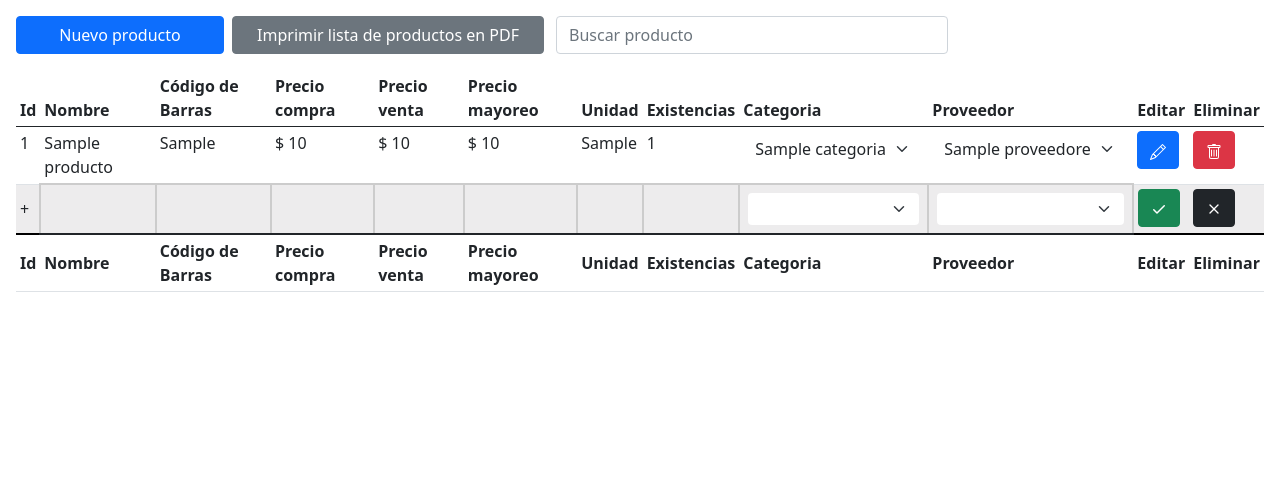
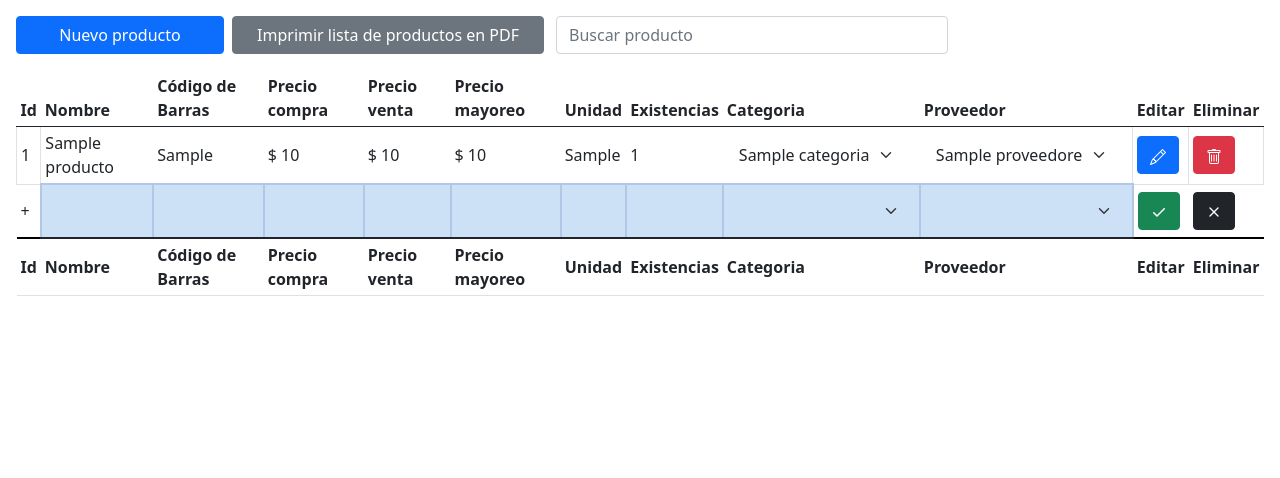
Before and after one commit to Davix002/miscelanea_nelsy, a PHP site: page /productos in a window 1280 px wide. Shown: the part 56-534 px from the top of the page. Run offline with PHP 8.4, Linux system fonts and the light colour scheme; the visitor is signed in with stand-in values (Sample User, id 1); tables that the repository leaves empty hold one stand-in row (values such as "Sample post").

Commit message:
ahora si el estilo definitivo de la tabla productos

```diff
--- a/public/index.php
+++ b/public/index.php
@@ -19,10 +19,22 @@
             color: #dc3545;
         }
 
+        table tr td{
+            text-align: left;
+            vertical-align: middle;
+        }
+
         tr:last-child td {
-            background-color: #EDECED;
-            border-color: #CCCCCC;
+            background-color: #cde1f6;
+            border-color: #b2c6e5;
         }
+
+        .editable-row td{
+            background-color: #cde1f6;
+            border-color: #b2c6e5;
+            border-width: 2px;
+        }
+
     </style>
 
     <title>MISCELANEA NELSY</title>
--- a/public/js/panel/productos.js
+++ b/public/js/panel/productos.js
@@ -24,7 +24,9 @@ function deleteNewRow() {
 
 function enableEditing(id) {
   const row = document.querySelector(`#productRow_${id}`);
+  row.classList.add("editable-row");
   const dataCells = row.querySelectorAll(".editable");
+  dataCells
   dataCells.forEach((dataCell) => {
       if (
         dataCell.classList.contains("categoria_id") ||
@@ -51,6 +53,7 @@ function enableEditing(id) {
 
 function fnCancel(id) {
   const row = document.querySelector(`#productRow_${id}`);
+  row.classList.remove("editable-row");
   const dataCells = row.querySelectorAll(".editable");
 
   dataCells.forEach((dataCell) => {
@@ -59,7 +62,6 @@ function fnCancel(id) {
       dataCell.classList.contains("proveedor_id")
     ) {
       const dataSelect = dataCell.querySelector("select");
-
       dataSelect.value = dataSelect.getAttribute("data-original");
       dataSelect.setAttribute("disabled", true);
     } else {
@@ -202,7 +204,7 @@ async function loadProducts() {
       let modifiedProviderOptions = providerOptions.replace(`value="${product.proveedor_id}"`, `value="${product.proveedor_id}" selected`);
 
       row.innerHTML = `
-        <td>${product.id}</td>
+        <td class="bg-white border border-secondary-subtle">${product.id}</td>
         <td class="nombre_producto editable" contenteditable="false">${product.nombre_producto}</td>
         <td class="codigo_barras editable" contenteditable="false">${product.codigo_barras}</td>
           <td class="precio_compra editable moneda" contenteditable="false">${product.precio_compra}</td>
@@ -220,7 +222,7 @@ async function loadProducts() {
               ${modifiedProviderOptions}
             </select>
           </td>
-          <td>
+          <td class="bg-white border border-secondary-subtle">
             <button type='button' onclick='enableEditing(${product.id})' class='btn btn-primary editBtn'>
               <img src='../miscelanea_nelsy/public/images/pencil.svg'>
             </button>
@@ -228,7 +230,7 @@ async function loadProducts() {
               <img src='../miscelanea_nelsy/public/images/check.svg'>
             </button>
           </td>
-          <td>
+          <td class="bg-white border border-secondary-subtle">
             <button type='button' onclick='fnDelete(${product.id})' class='btn btn-danger deleteBtn'>
               <img src='../miscelanea_nelsy/public/images/trash.svg'>
             </button>
@@ -244,7 +246,7 @@ async function loadProducts() {
     newRow.id = "productRow_new";
 
     newRow.innerHTML = `
-      <td style="text-align: left; vertical-align: middle;">+</td>
+      <td style="background-color:white;">+</td>
       <td class="nombre_producto editable p-2 border-2" id="nombre_producto_nuevo" contenteditable="true"></td>
         <td class="codigo_barras editable p-2 border-2" contenteditable="true"></td>
         <td class="precio_compra editable p-2 border-2" id='precio_compra_nuevo' contenteditable="true"></td>
@@ -253,21 +255,21 @@ async function loadProducts() {
         <td class="unidad editable p-2 border-2" contenteditable="true"></td>
         <td class="existencias editable p-2 border-2" contenteditable="true"></td>
         <td class="categoria_id editable p-2 border-2">
-            <select name="categoria_id" class="form-select border-0 w-auto ps-1 pt-1 pb-1">
+            <select name="categoria_id" class="form-select border-0 w-auto bg-transparent">
               ${categoryOptions}
             </select>
           </td>
           <td class="proveedor_id editable p-2 border-2">
-            <select name="proveedor_id" class="form-select border-0 w-auto ps-1 pt-1 pb-1">
+            <select name="proveedor_id" class="form-select border-0 w-auto  bg-transparent">
               ${providerOptions}
             </select>
           </td>
-          <td>
+          <td class="bg-white">
             <button type='button' onclick='fnCreateUpdate("CREATE", "new")' class='btn btn-success saveBtn'>
               <img src='../miscelanea_nelsy/public/images/check.svg'>
             </button>
           </td>
-          <td>
+          <td class="bg-white">
             <button type='button' onclick='deleteNewRow()' class='btn btn-dark'>
               <img src='../miscelanea_nelsy/public/images/cancel.svg'>
             </button>
```
Lines whose indentation alone changed are shown as unchanged.
